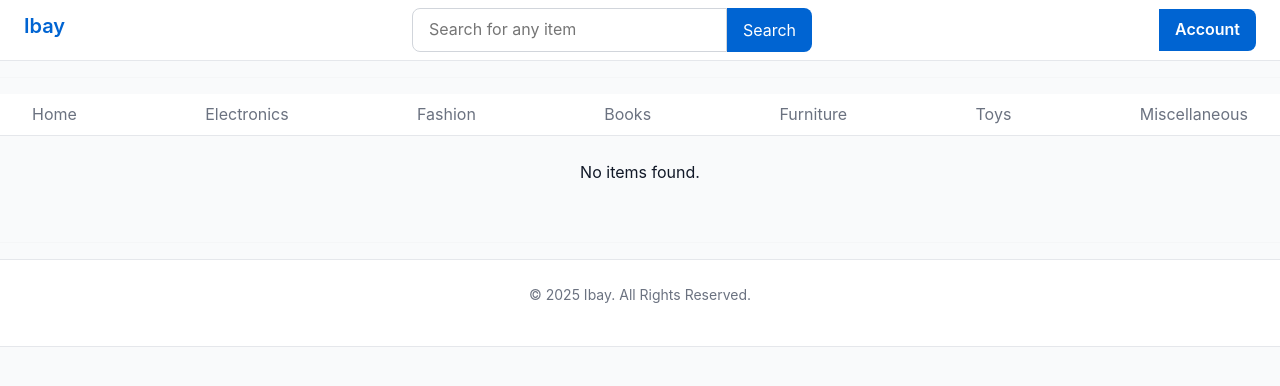
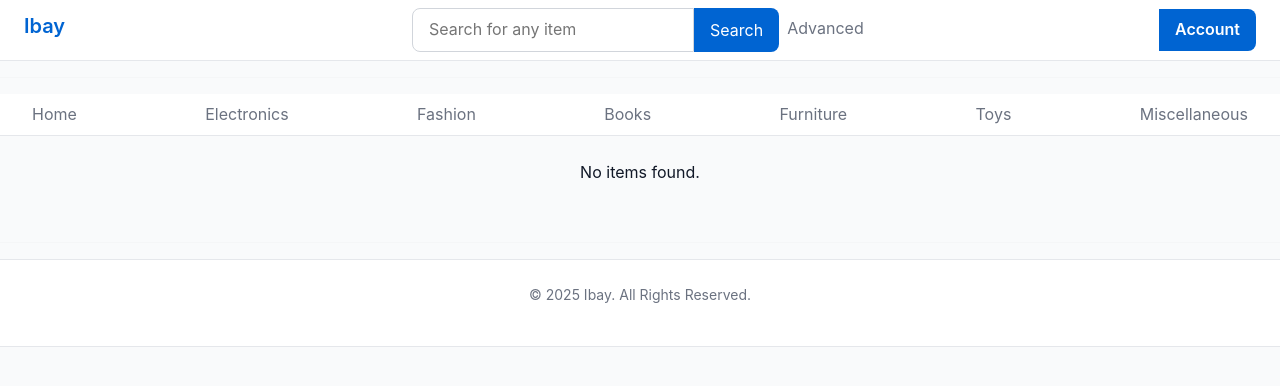
Before and after one commit to harsimran1504/IBay, a PHP site: page /php-test/pages/index.php in a window 1280 px wide. Shown: the top 386 px of the page. Run offline with PHP 8.4, Linux system fonts and the light colour scheme; data that the repository does not hold is empty.

Commit message:
advanced

```diff
--- a/php-test/css/styles2.css
+++ b/php-test/css/styles2.css
@@ -246,3 +246,15 @@ footer .footer a { color: var(--primary-500); }
 .alert {
   margin: var(--gap-md) var(--gap-lg);
 }
+
+.advanced-link {
+        color: var(--text-500);
+        transition: all 0.2s ease;
+        transform: translateY(8px);
+    }
+
+.advanced-link:hover {
+        color: var(--primary-500) !important;
+        /* Optional: Add underline on hover */
+        text-decoration: underline !important;
+}
--- a/php-test/pages/index.php
+++ b/php-test/pages/index.php
@@ -46,6 +46,7 @@ if (!$conn) {
         <form action="search.php" method="GET">
             <input type="text" name="query" placeholder="Search for any item" aria-label="Search">
             <button class="btn btn-primary">Search</button>
+            <a href="advanced_search.php" class="text-decoration-none ms-2 advanced-link">Advanced</a>
         </form>
 
         <div class="profile-dropdown">
```
Also changed, not shown: php-test/pages/advanced_search.php (added).
